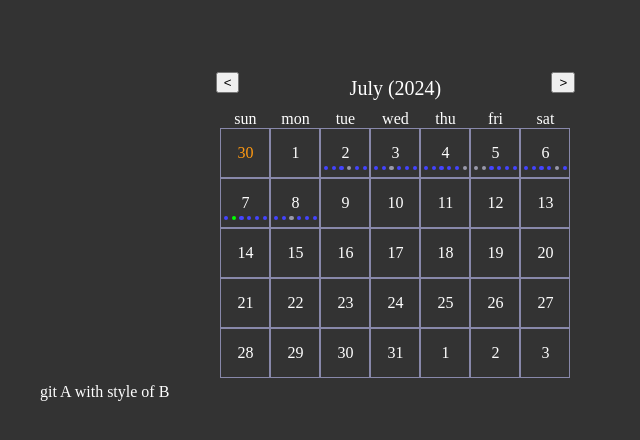
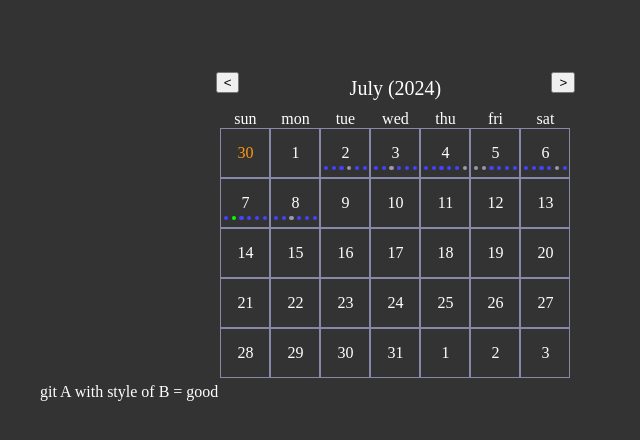
Before and after one commit to quartertone/test, a plain HTML site: page ccc.html in a window 1280 px wide. Shown: the full height of the page, 0-640 px from the left. Drawn offline with Linux system fonts and the light colour scheme.

Commit message:
Update ccc.html

```diff
--- a/ccc.html
+++ b/ccc.html
@@ -347,5 +347,5 @@ body {
     </script>
 
 
-git A with style of B
+git A with style of B = good
 </body></html>
```
